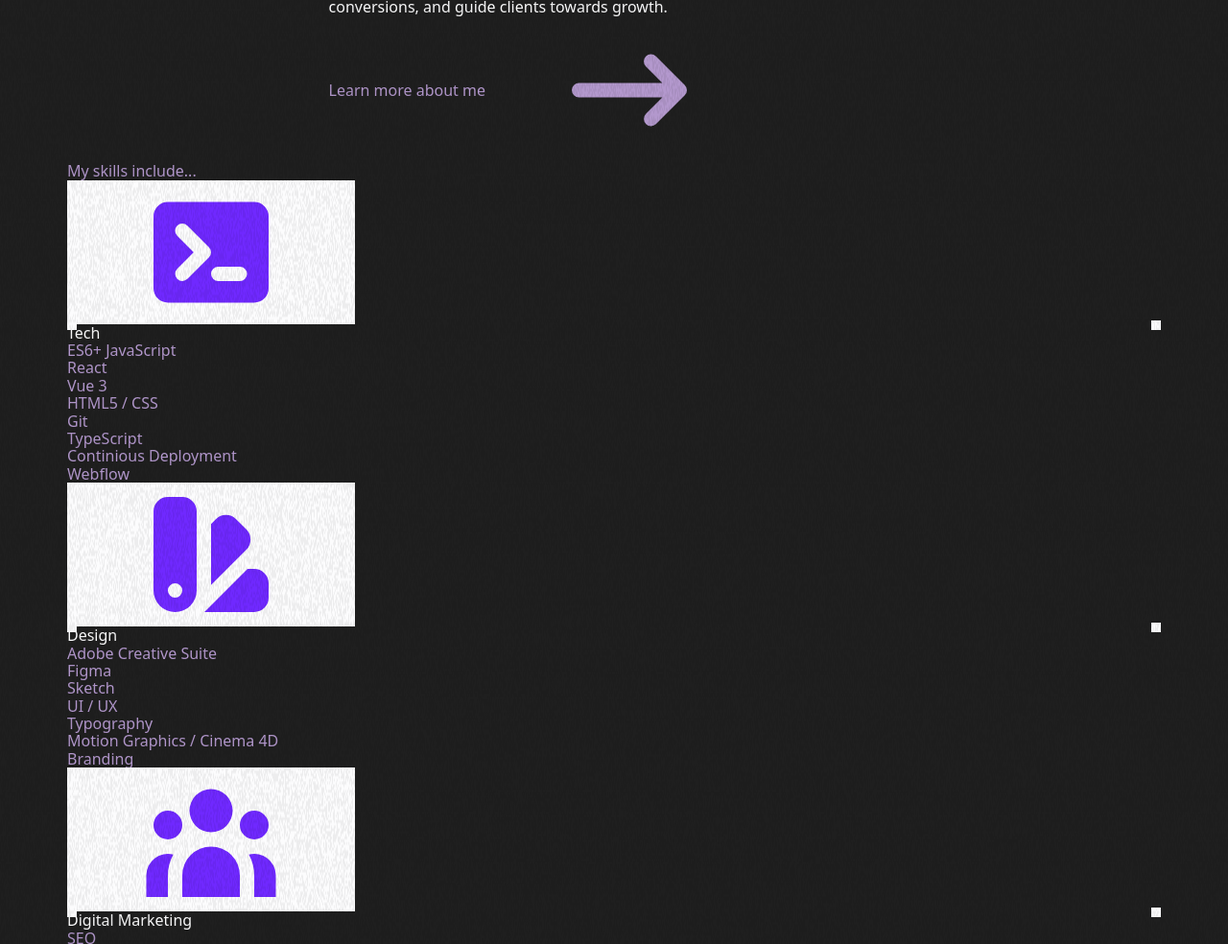
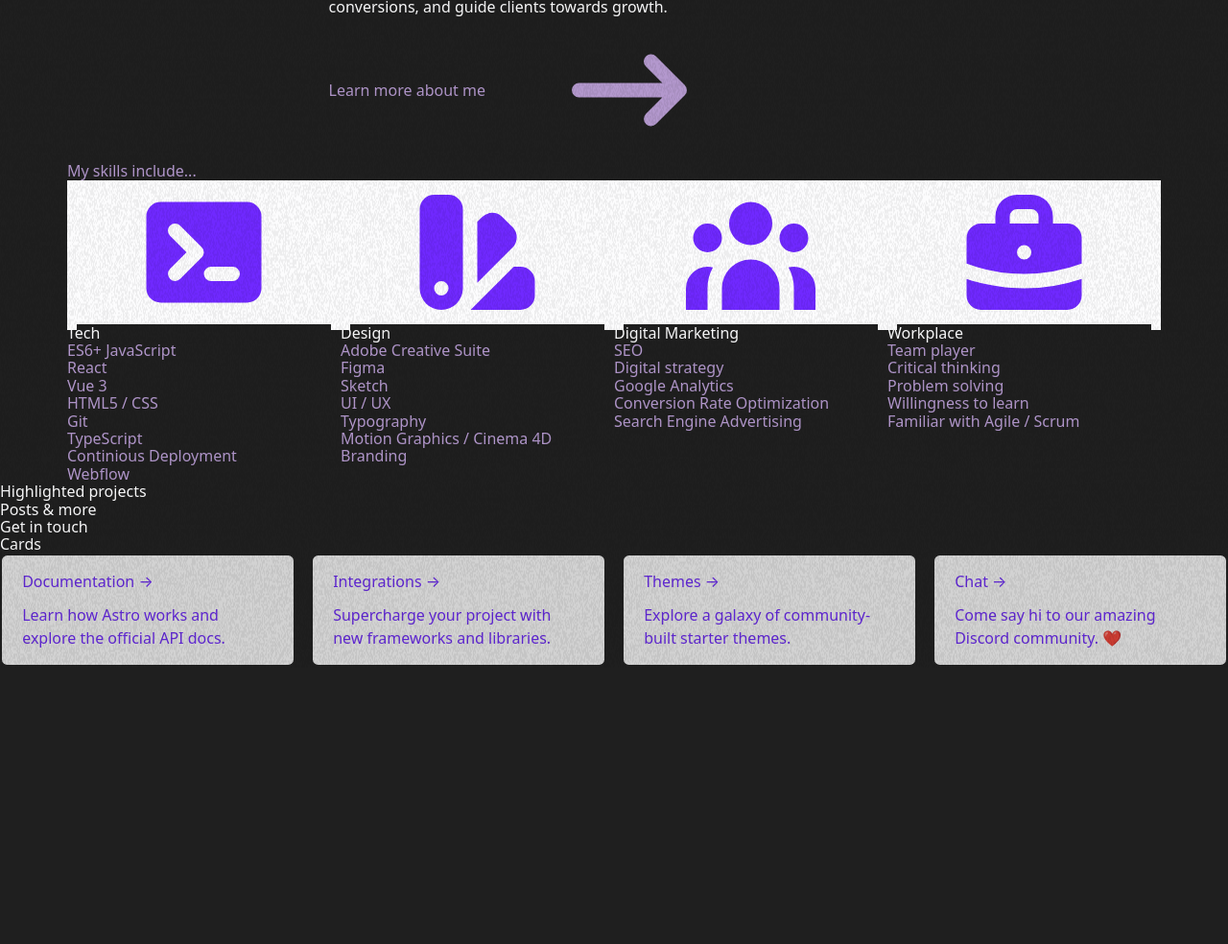
Before and after one commit to aaronharinck/portfolio-astro, an Astro site: page / in a window 1280 px wide. Shown: the part 779-1763 px from the top of the page at 96% size. After the commit the page ends 1475 px from the top, so only its background shows below. Built offline with nearby package versions, Linux system fonts and the light colour scheme; Astro itself is replaced by a stand-in of ours; a web font is replaced by a local one.

Commit message:
css: SkillsSection desktop styling

```diff
--- a/src/components/SkillsSection.astro
+++ b/src/components/SkillsSection.astro
@@ -141,4 +141,15 @@
     color: var(--c-light);
     margin-block-start: var(--size-2);
   }
+
+  @media (min-width: 48em) {
+    .skills-container {
+      padding-block: var(--size-11);
+    }
+    .skills-types-list {
+      display: grid;
+      grid-template-columns: repeat(auto-fit, minmax(14.5rem, 1fr));
+      gap: var(--size-8);
+    }
+  }
 </style>
```
